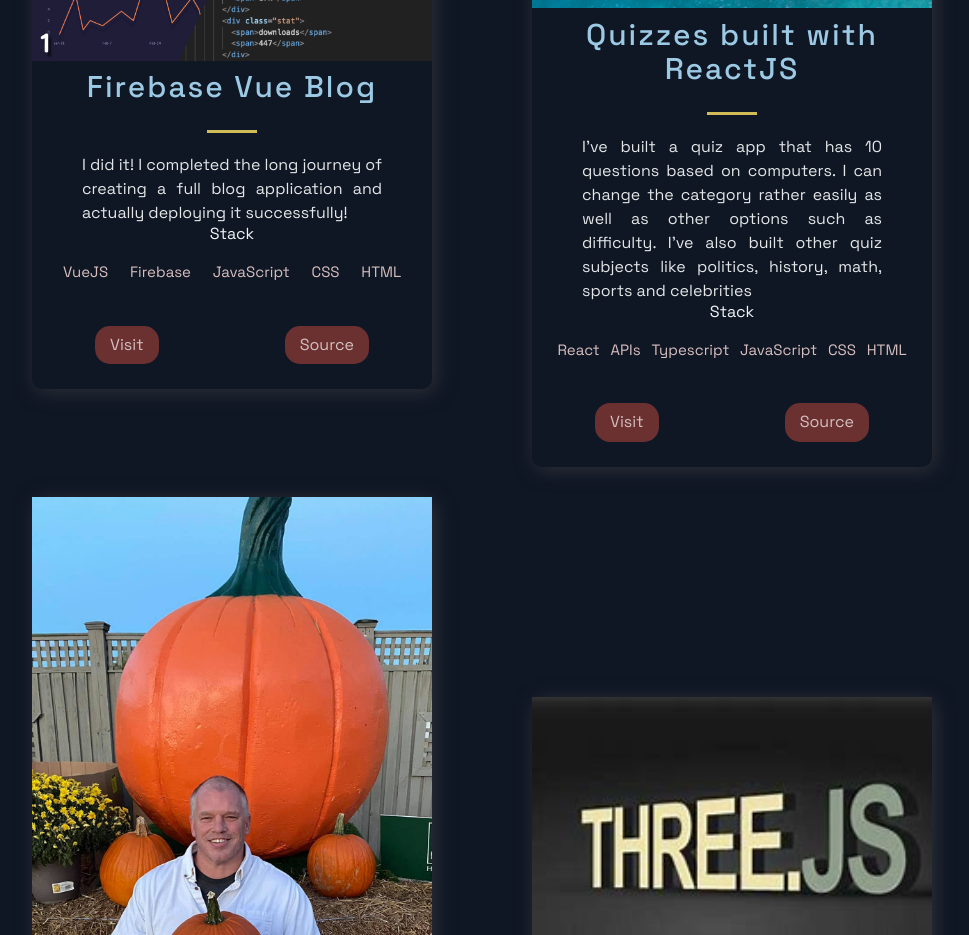
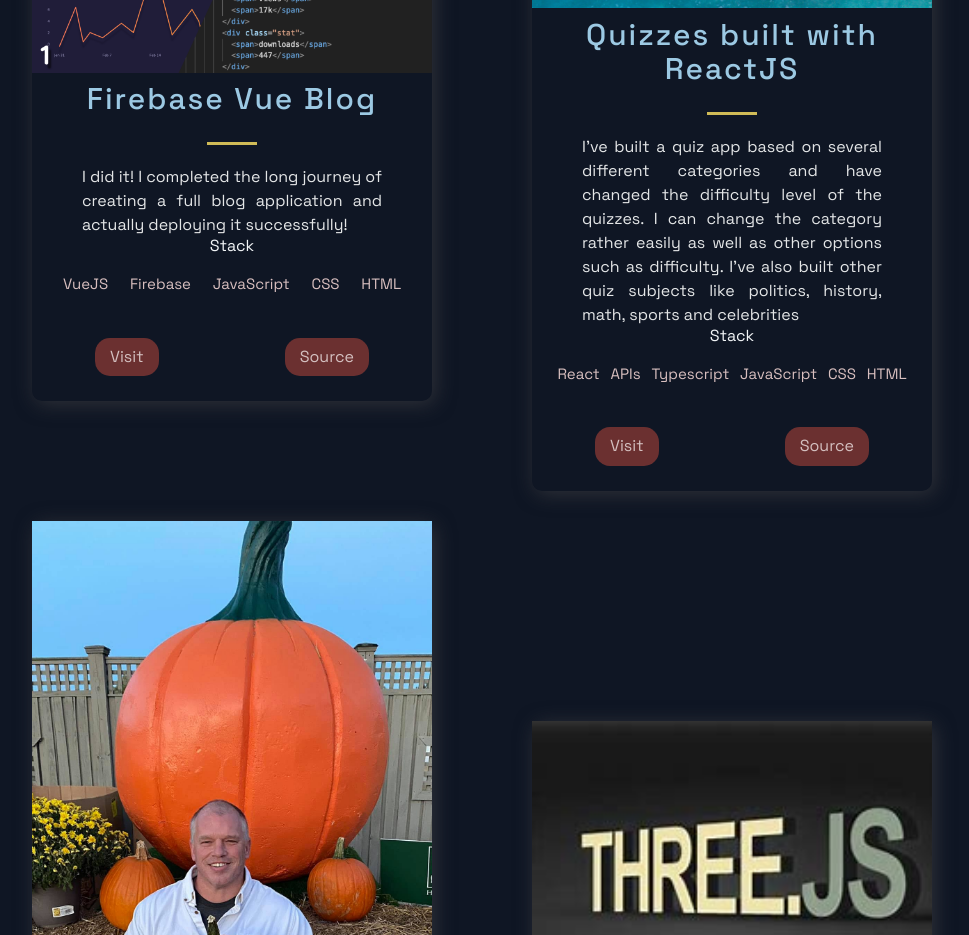
Before and after one commit to cutlerwater/MyPortfolio, a Next.js app: page / in a window 1280 px wide. Shown: the part 1760-2695 px from the top of the page, without its empty margins (158-1127 px from the left). Built offline with nearby package versions, Linux system fonts and the light colour scheme.

Commit message:
Add files via upload

```diff
--- a/src/constants/constants.js
+++ b/src/constants/constants.js
@@ -28,7 +28,7 @@ export const projects = [
   },
   {
     title: 'Quizzes built with ReactJS',
-    description: "I've built a quiz app that has 10 questions based on computers.  I can change the category rather easily as well as other options such as difficulty.  I've also built other quiz subjects like politics, history, math, sports and celebrities",
+    description: "I've built a quiz app based on several different categories and have changed the difficulty level of the quizzes.  I can change the category rather easily as well as other options such as difficulty.  I've also built other quiz subjects like politics, history, math, sports and celebrities",
       image: '/images/cqquiz.PNG',
       tags: ['React', 'APIs', 'Typescript', 'JavaScript', 'CSS', 'HTML'],
     source: 'https://github.com/cutlerwater/react-quizapp',
```
